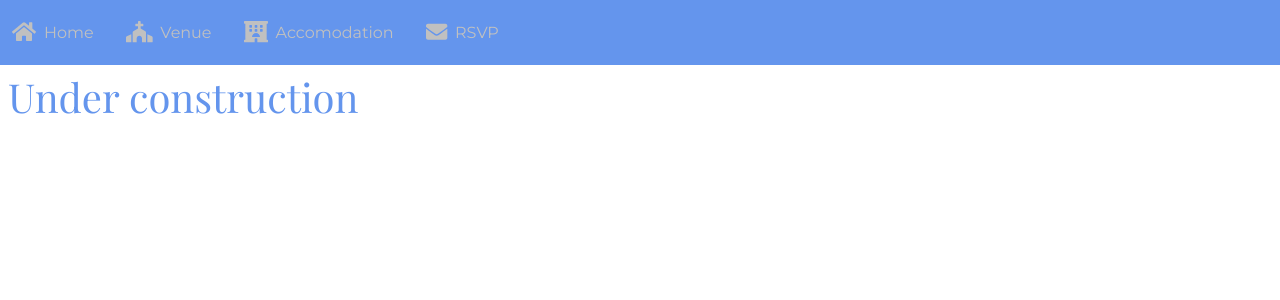
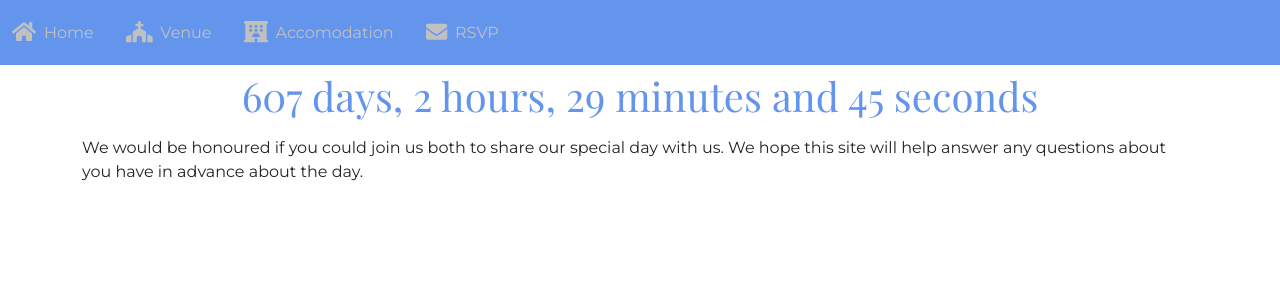
Before and after one commit to adam-wb/flawb-wedding, a React (Create React App) app: page / in a window 1280 px wide. Shown: the top 300 px of the page. Built offline with nearby package versions, Linux system fonts and the light colour scheme.

Commit message:
Added clickable map pins and countdown clock

```diff
--- a/public/index.html
+++ b/public/index.html
@@ -18,6 +18,15 @@
 <body>
   <noscript>You need to enable JavaScript to run this app.</noscript>
   <div id="root"></div>
+  <script src="https://code.jquery.com/jquery-3.2.1.slim.min.js"
+    integrity="sha384-KJ3o2DKtIkvYIK3UENzmM7KCkRr/rE9/Qpg6aAZGJwFDMVNA/GpGFF93hXpG5KkN"
+    crossorigin="anonymous"></script>
+  <script src="https://cdnjs.cloudflare.com/ajax/libs/popper.js/1.12.9/umd/popper.min.js"
+    integrity="sha384-ApNbgh9B+Y1QKtv3Rn7W3mgPxhU9K/ScQsAP7hUibX39j7fakFPskvXusvfa0b4Q"
+    crossorigin="anonymous"></script>
+  <script src="https://maxcdn.bootstrapcdn.com/bootstrap/4.0.0/js/bootstrap.min.js"
+    integrity="sha384-JZR6Spejh4U02d8jOt6vLEHfe/JQGiRRSQQxSfFWpi1MquVdAyjUar5+76PVCmYl"
+    crossorigin="anonymous"></script>
 </body>
 
 </html>
--- a/src/App.css
+++ b/src/App.css
@@ -13,12 +13,20 @@ p, a {
 }
 
 .Navbar {
+  color: silver;
+  padding-top: 48px;
+}
+
+.navbar {
   background-color: #6495ED;
-  color: silver;
 }
 
 .navbar-nav {
   align-items: center;
+}
+
+.navbar-toggler {
+  color: silver;
 }
 
 a {
@@ -35,14 +43,33 @@ a:hover {
   padding: 12px;
 }
 
-.Main {
+.Wrapper {
   padding: 16px;
+}
+
+.Countdown h1 {
+  text-align: center;
 }
 
 .Map {
   flex-grow: '1';
   display: block;
-  min-height: 25vh;
+  min-height: 50vh;
   max-height: 100px;
   min-width: 50px;
 }
+
+.Pin {
+  background-color: #6495ED;
+  display: block;
+  color: #6495ED;
+}
+
+.Pin p {
+  color: black;
+  font-size: medium;
+}
+
+.Pin p:hover {
+  font-size: large;
+}
--- a/src/App.jsx
+++ b/src/App.jsx
@@ -11,14 +11,12 @@ import Paths from './helpers/paths';
 
 import './App.css';
 
-const isUnderConstruction = true;
-
 const App = () => {
   return (
     <div className="App">
       <NavBar />
-      { isUnderConstruction && <h1>Under construction</h1> }
-      { !isUnderConstruction && <div className="Main">
+      <div className="Wrapper">
+      <div className="Main">
           <Switch>
               <Route exact path={Paths.HOME} component={Home} />
               <Route path={Paths.VENUE} component={Venue} />
@@ -27,7 +25,7 @@ const App = () => {
               <Route component={PageNotFound} />
           </Switch>
         </div>
-      }
+      </div>
     </div>
   )
 }
--- /dev/null
+++ b/src/components/Countdown.jsx
@@ -0,0 +1,55 @@
+import React, { useEffect, useState } from 'react';
+
+const weddingTime = new Date("04/06/2023, 13:00").getTime();
+const now = new Date().getTime();
+
+const Countdown = () => {
+    const timeUntilWedding = weddingTime - now;
+
+    const [days, setDays] = useState(Math.floor(timeUntilWedding / (1000 * 60 * 60 * 24)));
+    const [hours, setHours] = useState(Math.floor((timeUntilWedding % (1000 * 60 * 60 * 24)) / (1000 * 60 * 60)));
+    const [minutes, setMinutes] = useState(Math.floor((timeUntilWedding % (1000 * 60 * 60)) / (1000 * 60)));
+    const [seconds, setSeconds] = useState(Math.floor((timeUntilWedding % (1000 * 60)) / 1000));
+
+    const [areMarried, setAreMarried] = useState([days, hours, minutes, seconds].every(val => val === 0))
+
+    useEffect(()=>{
+        const timer = setTimeout(() => {
+            if (seconds > 0) {
+                setSeconds(seconds - 1);
+                return;
+            }
+            if (minutes > 1) {
+                setMinutes(minutes - 1);
+                setSeconds(60);
+                return;
+            }
+            if (hours > 1) {
+                setHours(hours - 1);
+                setMinutes(60);
+                setSeconds(60);
+                return;
+            }
+            if (days > 1) {
+                setDays(days - 1);
+                setHours(24);
+                setMinutes(60);
+                setSeconds(60);
+                return;
+            }
+            setAreMarried(true);
+        }, 1000)
+        return () => {
+            clearTimeout(timer);
+        }
+    });
+
+    return (
+        <div className="Countdown">
+            {!areMarried && <h1>{`${days} days, ${hours} hours, ${minutes} minutes and ${seconds} seconds`}</h1>}
+            {areMarried && <h1>Happily Married! Thanks for sharing in our special day</h1>}
+        </div>
+    )
+}
+
+export default Countdown;
--- a/src/components/Home.jsx
+++ b/src/components/Home.jsx
@@ -1,7 +1,14 @@
 import React from 'react';
+import Countdown from './Countdown';
 
 const Home = () => (
-    <h1>Home</h1>
+    <div className="Home">
+        <div className="container">
+            <Countdown />
+            <p>We would be honoured if you could join us both to share our special day with us.
+                We hope this site will help answer any questions about you have in advance about the day.</p>
+        </div>
+    </div>
 )
 
 export default Home;
--- a/src/components/Map.jsx
+++ b/src/components/Map.jsx
@@ -1,20 +1,31 @@
 import React from 'react';
-import GoogleMap from 'google-map-react';
+import GoogleMapReact from 'google-map-react';
 import { FontAwesomeIcon } from '@fortawesome/react-fontawesome';
 import { faMapPin } from '@fortawesome/free-solid-svg-icons';
 
+import { MAP_CENTER } from '../helpers/locations';
 import { GOOGLE_MAPS_API_KEY } from '../helpers/keys';
-import * as LOCATIONS from '../helpers/locations';
 
-const DEFAULT_MAP_ZOOM = 11;
+const DEFAULT_MAP_ZOOM = 12;
 
-const Pin = ({ text }) => <div className="Pin"><FontAwesomeIcon icon={faMapPin} />{text}</div>;
+const Pin = ({ label, lat, lng, address }) => {
+    const openInMaps = () => {
+        window.open(`http://maps.google.com/?q=${address}`);
+    }
 
-const Map = () => {
-    const pins = [LOCATIONS.ST_ANDREWS, LOCATIONS.SWINTON];
+    return (
+        <div className="Pin"><FontAwesomeIcon icon={faMapPin} size="2x"/><p onClick={openInMaps}>{label}</p></div>
+    )
+}
+
+const Map = ({ pins }) => {
 
     const getMapBounds = (map, maps, pins) => {
         const bounds = new maps.LatLngBounds();
+
+        if (!pins) {
+            return bounds;
+        }
 
         pins.forEach((place) => {
           bounds.extend(new maps.LatLng(
@@ -22,10 +33,10 @@ const Map = () => {
             place.lng,
           ));
         });
+
         return bounds;
       };
 
-    // Re-center map when resizing the window
     const bindResizeListener = (map, maps, bounds) => {
         maps.event.addDomListenerOnce(map, 'idle', () => {
         maps.event.addDomListener(window, 'resize', () => {
@@ -34,27 +45,24 @@ const Map = () => {
         });
     };
 
-    // Fit map to its bounds after the api is loaded
     const apiIsLoaded = (map, maps, pins) => {
-        // Get bounds by our places
         const bounds = getMapBounds(map, maps, pins);
-        // Fit map to bounds
         map.fitBounds(bounds);
-        // Bind the resize listener
         bindResizeListener(map, maps, bounds);
     };
 
     return (
         <div className="Map">
-            <div style={{ height: '20vh', width: '50%' }}>
-                <GoogleMap
+            <div style={{ height: '50vh', width: '100%' }}>
+                <GoogleMapReact
                     bootstrapURLKeys={{ key: GOOGLE_MAPS_API_KEY }}
-                    defaultCenter={LOCATIONS.MAP_CENTER}
+                    defaultCenter={MAP_CENTER}
                     defaultZoom={DEFAULT_MAP_ZOOM}
                     yesIWantToUseGoogleMapApiInternals
                     onGoogleApiLoaded={({ map, maps }) => apiIsLoaded(map, maps, pins)}
-                />
-                {pins.map(((pin, idx) => (<Pin key={idx} text={pin.address} {...pin}/>)))}
+                >
+                    {pins.map(((pin, idx) => (<Pin key={idx} {...pin}/>)))}
+                </GoogleMapReact>
             </div>
         </div>
     )
--- a/src/components/NavBar.jsx
+++ b/src/components/NavBar.jsx
@@ -7,10 +7,13 @@ import Paths from '../helpers/paths';
 
 const NavBar = () => (
   <div className="Navbar">
-    <div className="navbar-expand-lg">
-        <div className="collapse navbar-collapse">
-          <nav className="navbar">
-            <ul className="navbar-nav">
+    <div className="container">
+      <nav className="navbar fixed-top navbar-expand-lg navbar-dark">
+        <button className="navbar-toggler" type="button" data-toggle="collapse" data-target="#navbarSupportedContent" aria-controls="navbarSupportedContent" aria-expanded="false" aria-label="Toggle navigation">
+          <span className="navbar-toggler-icon"></span>
+        </button>
+        <div className="collapse navbar-collapse" id="navbarSupportedContent">
+          <ul className="navbar-nav mr-auto">
             <li className="nav-item">
               <FontAwesomeIcon icon={faHome} size="lg"/>
               <Link to={Paths.HOME}>Home</Link>
@@ -28,11 +31,10 @@ const NavBar = () => (
               <Link to={Paths.RSVP}>RSVP</Link>
             </li>
           </ul>
+        </div>
       </nav>
     </div>
   </div>
-  </div>
-
 )
 
 export default NavBar;
--- a/src/components/PageNotFound.jsx
+++ b/src/components/PageNotFound.jsx
@@ -1,7 +1,9 @@
 import React from 'react';
 
 const PageNotFound = () => (
-    <h1>Page not found :(</h1>
+    <div className="PageNotFound">
+        <h1>Page not found :(</h1>
+    </div>
 )
 
 export default PageNotFound;
--- a/src/components/Venue.jsx
+++ b/src/components/Venue.jsx
@@ -1,30 +1,37 @@
 import React from 'react';
 
 import Map from './Map'
+import * as locations from '../helpers/locations';
 
-const Venue = () => (
+const Venue = () => {
+    const ceremony = locations.ST_ANDREWS;
+    const reception = locations.SWINTON;
+
+    return (
         <div className="Venue">
-        <div className="container">
+            <div className="container-fluid">
+                <div className="col">
                     <div className="row">
-                <h1>Venues</h1>
-                <Map />
+                        <h1>Ceremony - St Andrew's Church</h1>
+                        <div className="col">
+                            <p>The ceremony will take place at the church in Fabiana's home village.</p>
                         </div>
-            <div className="col">
-
-            </div>
-            <div className="col">
-
                     </div>
                     <div className="row">
-                <h2>Ceremony - St Andrew's Church</h2>
-                <p>The ceremony will take place at the church in Fabiana's home village.</p>
-            </div>
-            <div className="row">
-                <h2>Reception - Swinton Park Hotel</h2>
+                        <h1>Reception - Swinton Park Hotel</h1>
+                        <div className="col">
                             <p>The reception takes place at Swinton Park, just outside Masham.</p>
                         </div>
                     </div>
+                    <div className="row">
+                        <h1>Tap a pin for directions</h1>
+                        <Map pins={[ceremony, reception]}/>
+                    </div>
+                </div>
+
+            </div>
         </div>
     )
+}
 
 export default Venue;
--- a/src/helpers/keys.js
+++ b/src/helpers/keys.js
@@ -1 +1,2 @@
+// API key is restricted to prevent use by other websites
 export const GOOGLE_MAPS_API_KEY = 'AIzaSyDAm2bWB-NvC3AriNFywtziWZYZB44LHt8';
--- a/src/helpers/locations.js
+++ b/src/helpers/locations.js
@@ -6,11 +6,13 @@ export const MAP_CENTER = {
 export const ST_ANDREWS = {
     lat: 54.166002974319426,
     lng: -1.6410464788918546,
-    address: "St Andrew's Church, Kirkby Malzeard, Ripon HG4 3RT"
+    label: "Ceremony",
+    address: "St Andrew's Church, Kirkby Malzeard, Ripon, HG4 3RT"
 }
 
 export const SWINTON = {
     lat: 54.2126948210746,
     lng:  -1.6758511076200633,
-    address: "Swinton Park Hotel, Swinton, Ripon HG4 4JH"
+    label: "Reception",
+    address: "Swinton Park Hotel, Swinton, Ripon, HG4 4JH"
 }
```
Lines whose indentation alone changed are shown as unchanged.
